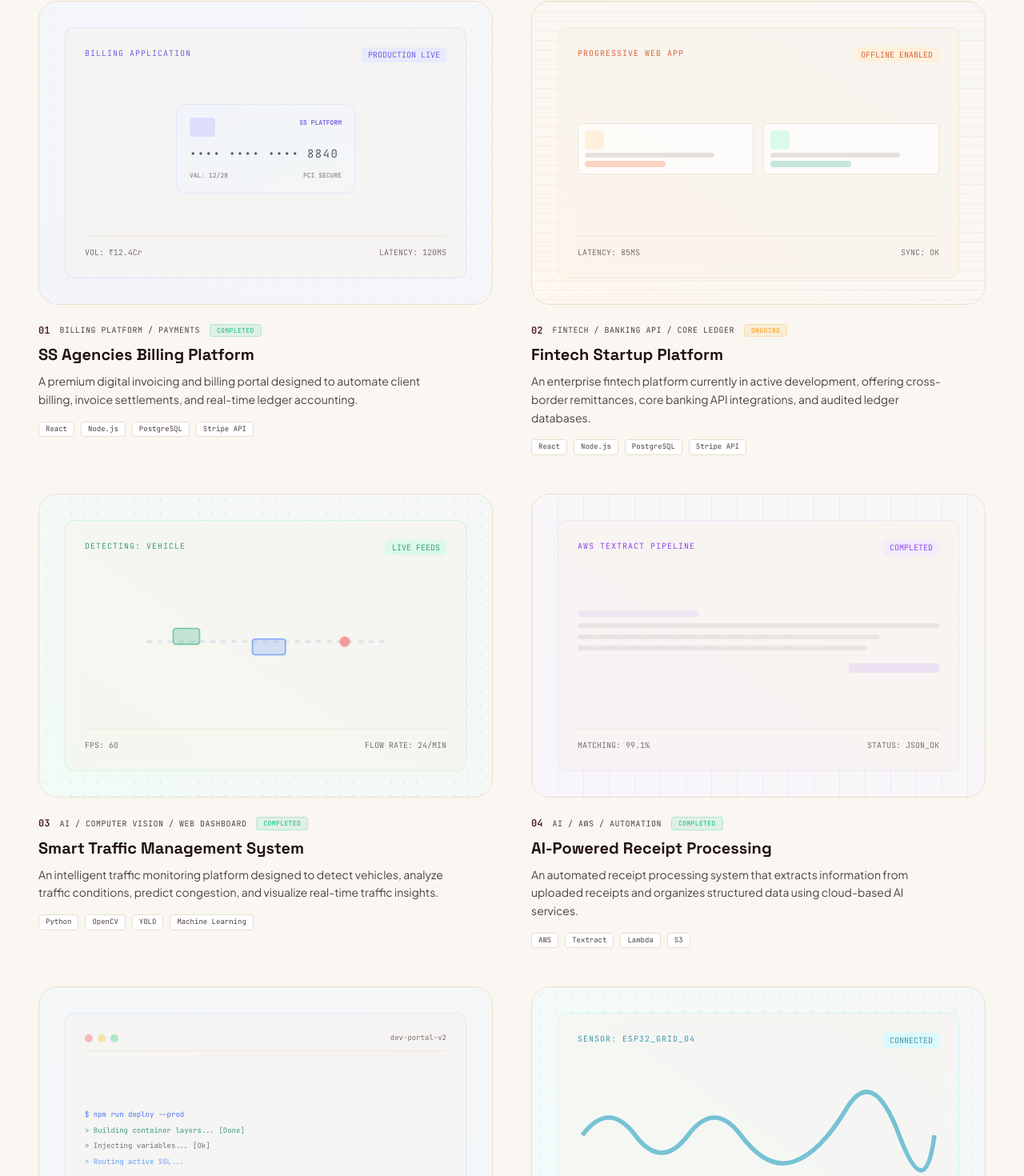
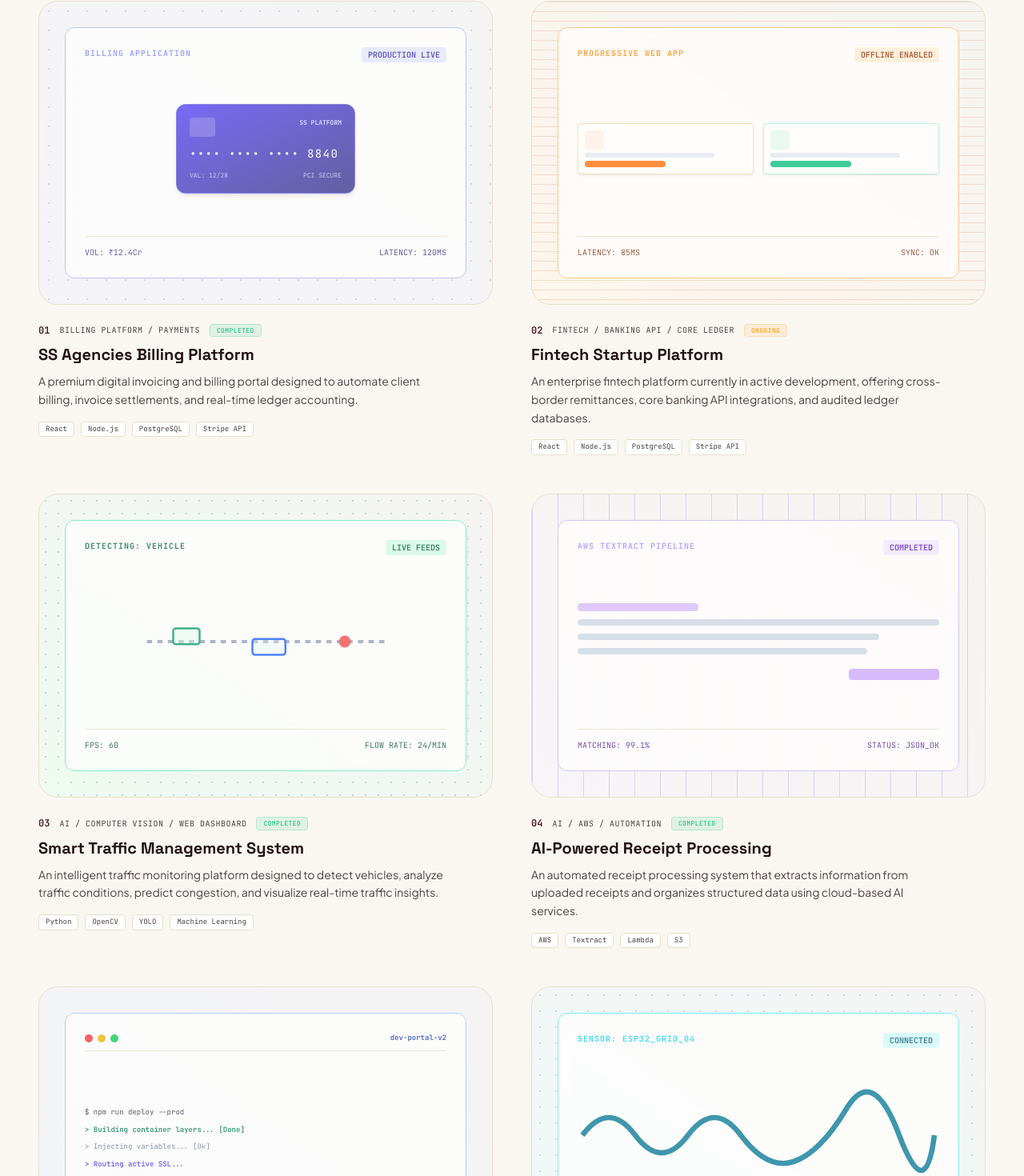
Before and after one commit to kishore-23MIC0100/idev-creative-coders, a React (Vite) app: page /work in a window 1280 px wide. Shown: the part 449-1919 px from the top of the page at 80% size. Built offline with nearby package versions, Linux system fonts and the light colour scheme.

Commit message:
Optimize contrast and visibility of ProjectPreview mockup lines, backgrounds, and grids in light mode

```diff
--- a/src/components/ProjectPreview.tsx
+++ b/src/components/ProjectPreview.tsx
@@ -8,22 +8,22 @@ export const ProjectPreview: React.FC<ProjectPreviewProps> = ({ id }) => {
   switch (id) {
     case "smart-traffic":
       return (
-        <div className="absolute inset-0 bg-gradient-to-tr from-emerald-950/20 to-slate-900/40 [html.light_&]:from-emerald-50/80 [html.light_&]:to-slate-100/80 flex items-center justify-center p-8 overflow-hidden select-none">
+        <div className="absolute inset-0 bg-gradient-to-tr from-emerald-950/20 to-slate-900/40 [html.light_&]:from-emerald-100/40 [html.light_&]:to-slate-200/40 flex items-center justify-center p-8 overflow-hidden select-none">
           {/* Abstract Traffic Grid overlay */}
-          <div className="absolute inset-0 opacity-15 bg-[radial-gradient(#10b981_1px,transparent_1px)] [html.light_&]:bg-[radial-gradient(#059669_1px,transparent_1px)] bg-[size:16px_16px]" />
-          <div className="relative w-full h-full flex flex-col justify-between border border-emerald-500/20 [html.light_&]:border-emerald-200/60 rounded-xl p-6 bg-surface-secondary/40 backdrop-blur-sm">
+          <div className="absolute inset-0 opacity-15 [html.light_&]:opacity-30 bg-[radial-gradient(#10b981_1.5px,transparent_1.5px)] [html.light_&]:bg-[radial-gradient(#047857_1.5px,transparent_1.5px)] bg-[size:16px_16px]" />
+          <div className="relative w-full h-full flex flex-col justify-between border border-emerald-500/20 [html.light_&]:border-emerald-300 rounded-xl p-6 bg-surface-secondary/40 [html.light_&]:bg-white/80 backdrop-blur-sm">
             <div className="flex justify-between items-start">
-              <span className="text-[10px] font-mono tracking-widest text-emerald-400 [html.light_&]:text-emerald-700">DETECTING: VEHICLE</span>
-              <span className="text-[10px] font-mono text-emerald-500 bg-emerald-500/10 [html.light_&]:text-emerald-700 [html.light_&]:bg-emerald-100 px-2 py-0.5 rounded">LIVE FEEDS</span>
+              <span className="text-[10px] font-mono tracking-widest text-emerald-400 [html.light_&]:text-emerald-800 font-bold">DETECTING: VEHICLE</span>
+              <span className="text-[10px] font-mono text-emerald-500 bg-emerald-500/10 [html.light_&]:text-emerald-800 [html.light_&]:bg-emerald-100 px-2 py-0.5 rounded font-bold">LIVE FEEDS</span>
             </div>
             {/* SVG traffic simulation mockup */}
-            <svg viewBox="0 0 200 80" className="w-full h-1/2 opacity-70 my-2">
-              <line x1="10" y1="40" x2="190" y2="40" className="stroke-slate-700 [html.light_&]:stroke-slate-300" strokeWidth="2" strokeDasharray="4 4" />
-              <rect x="30" y="30" width="20" height="12" rx="2" fill="#10b981" fillOpacity="0.4" className="stroke-emerald-500 [html.light_&]:fill-emerald-600 [html.light_&]:stroke-emerald-600" strokeWidth="1" />
-              <rect x="90" y="38" width="25" height="12" rx="2" fill="#3b82f6" fillOpacity="0.3" className="stroke-blue-500 [html.light_&]:fill-blue-600 [html.light_&]:stroke-blue-600" strokeWidth="1" />
-              <circle cx="160" cy="40" r="4" fill="#ef4444" className="animate-pulse [html.light_&]:fill-red-650" />
+            <svg viewBox="0 0 200 80" className="w-full h-1/2 opacity-80 [html.light_&]:opacity-100 my-2">
+              <line x1="10" y1="40" x2="190" y2="40" className="stroke-slate-700 [html.light_&]:stroke-slate-400" strokeWidth="2.5" strokeDasharray="4 4" />
+              <rect x="30" y="30" width="20" height="12" rx="2" fill="#10b981" fillOpacity="0.4" className="stroke-emerald-500 [html.light_&]:fill-emerald-100 [html.light_&]:stroke-emerald-600 [html.light_&]:fill-opacity-90" strokeWidth="1.5" />
+              <rect x="90" y="38" width="25" height="12" rx="2" fill="#3b82f6" fillOpacity="0.3" className="stroke-blue-500 [html.light_&]:fill-blue-100 [html.light_&]:stroke-blue-600 [html.light_&]:fill-opacity-90" strokeWidth="1.5" />
+              <circle cx="160" cy="40" r="4.5" fill="#ef4444" className="animate-pulse [html.light_&]:fill-red-650" />
             </svg>
-            <div className="flex justify-between text-[10px] font-mono text-text-secondary border-t border-border-subtle pt-3">
+            <div className="flex justify-between text-[10px] font-mono text-text-secondary [html.light_&]:text-emerald-900 border-t border-border-subtle pt-3">
               <span>FPS: 60</span>
               <span>FLOW RATE: 24/MIN</span>
             </div>
@@ -32,22 +32,22 @@ export const ProjectPreview: React.FC<ProjectPreviewProps> = ({ id }) => {
       );
     case "receipt-processing":
       return (
-        <div className="absolute inset-0 bg-gradient-to-tr from-violet-950/20 to-neutral-900/40 [html.light_&]:from-violet-50/80 [html.light_&]:to-neutral-100/80 flex items-center justify-center p-8 overflow-hidden select-none">
-          <div className="absolute inset-0 opacity-10 bg-[linear-gradient(to_right,#8b5cf6_1px,transparent_1px)] [html.light_&]:bg-[linear-gradient(to_right,#7c3aed_1px,transparent_1px)] bg-[size:32px_32px]" />
-          <div className="relative w-full h-full flex flex-col justify-between border border-violet-500/20 [html.light_&]:border-violet-200/60 rounded-xl p-6 bg-surface-secondary/40 backdrop-blur-sm">
+        <div className="absolute inset-0 bg-gradient-to-tr from-violet-950/20 to-neutral-900/40 [html.light_&]:from-violet-100/40 [html.light_&]:to-neutral-200/40 flex items-center justify-center p-8 overflow-hidden select-none">
+          <div className="absolute inset-0 opacity-10 [html.light_&]:opacity-25 bg-[linear-gradient(to_right,#8b5cf6_1.5px,transparent_1.5px)] [html.light_&]:bg-[linear-gradient(to_right,#6d28d9_1.5px,transparent_1.5px)] bg-[size:32px_32px]" />
+          <div className="relative w-full h-full flex flex-col justify-between border border-violet-500/20 [html.light_&]:border-violet-300 rounded-xl p-6 bg-surface-secondary/40 [html.light_&]:bg-white/80 backdrop-blur-sm">
             <div className="flex justify-between items-start">
-              <span className="text-[10px] font-mono tracking-widest text-violet-400 [html.light_&]:text-violet-700">AWS TEXTRACT PIPELINE</span>
-              <span className="text-[10px] font-mono text-violet-500 bg-violet-500/10 [html.light_&]:text-violet-700 [html.light_&]:bg-violet-100 px-2 py-0.5 rounded">COMPLETED</span>
+              <span className="text-[10px] font-mono tracking-widest text-violet-400 [html.light_&]:text-violet-850 font-bold">AWS TEXTRACT PIPELINE</span>
+              <span className="text-[10px] font-mono text-violet-500 bg-violet-500/10 [html.light_&]:text-violet-800 [html.light_&]:bg-violet-100 px-2 py-0.5 rounded font-bold">COMPLETED</span>
             </div>
             {/* Receipt schema abstract mock */}
-            <div className="flex flex-col gap-2 my-2 w-full opacity-60">
-              <div className="h-2 bg-violet-500/20 [html.light_&]:bg-violet-600/15 rounded w-1/3" />
-              <div className="h-1.5 bg-text-secondary/20 rounded w-full" />
-              <div className="h-1.5 bg-text-secondary/20 rounded w-5/6" />
-              <div className="h-1.5 bg-text-secondary/20 rounded w-4/5" />
-              <div className="h-3 bg-violet-500/25 [html.light_&]:bg-violet-600/20 rounded w-1/4 self-end mt-2" />
+            <div className="flex flex-col gap-2.5 my-2 w-full opacity-70 [html.light_&]:opacity-100">
+              <div className="h-2.5 bg-violet-500/20 [html.light_&]:bg-violet-600/30 rounded w-1/3" />
+              <div className="h-2 bg-text-secondary/20 [html.light_&]:bg-slate-300 rounded w-full" />
+              <div className="h-2 bg-text-secondary/20 [html.light_&]:bg-slate-300 rounded w-5/6" />
+              <div className="h-2 bg-text-secondary/20 [html.light_&]:bg-slate-300 rounded w-4/5" />
+              <div className="h-3.5 bg-violet-500/25 [html.light_&]:bg-violet-600/40 rounded w-1/4 self-end mt-2" />
             </div>
-            <div className="flex justify-between text-[10px] font-mono text-text-secondary border-t border-border-subtle pt-3">
+            <div className="flex justify-between text-[10px] font-mono text-text-secondary [html.light_&]:text-violet-900 border-t border-border-subtle pt-3">
               <span>MATCHING: 99.1%</span>
               <span>STATUS: JSON_OK</span>
             </div>
@@ -56,23 +56,23 @@ export const ProjectPreview: React.FC<ProjectPreviewProps> = ({ id }) => {
       );
     case "internal-developer-platform":
       return (
-        <div className="absolute inset-0 bg-gradient-to-tr from-blue-950/20 to-slate-900/40 [html.light_&]:from-blue-50/80 [html.light_&]:to-slate-100/80 flex items-center justify-center p-8 overflow-hidden select-none">
-          <div className="relative w-full h-full flex flex-col justify-between border border-blue-500/20 [html.light_&]:border-blue-200/60 rounded-xl p-6 bg-surface-secondary/40 backdrop-blur-sm font-mono text-[9px] text-blue-400 [html.light_&]:text-blue-700">
+        <div className="absolute inset-0 bg-gradient-to-tr from-blue-950/20 to-slate-900/40 [html.light_&]:from-blue-100/40 [html.light_&]:to-slate-200/40 flex items-center justify-center p-8 overflow-hidden select-none">
+          <div className="relative w-full h-full flex flex-col justify-between border border-blue-500/20 [html.light_&]:border-blue-300 rounded-xl p-6 bg-surface-secondary/40 [html.light_&]:bg-white/80 backdrop-blur-sm font-mono text-[9px] text-blue-400 [html.light_&]:text-slate-800">
             <div className="flex justify-between items-center border-b border-border-subtle pb-2">
               <div className="flex gap-1.5">
-                <span className="w-2.5 h-2.5 rounded-full bg-red-500/40" />
-                <span className="w-2.5 h-2.5 rounded-full bg-yellow-500/40" />
-                <span className="w-2.5 h-2.5 rounded-full bg-green-500/40" />
+                <span className="w-2.5 h-2.5 rounded-full bg-red-500/50 [html.light_&]:bg-red-500" />
+                <span className="w-2.5 h-2.5 rounded-full bg-yellow-500/50 [html.light_&]:bg-yellow-500" />
+                <span className="w-2.5 h-2.5 rounded-full bg-green-500/50 [html.light_&]:bg-green-500" />
               </div>
-              <span className="text-text-secondary">dev-portal-v2</span>
+              <span className="text-text-secondary [html.light_&]:text-blue-800 font-bold">dev-portal-v2</span>
             </div>
-            <div className="flex flex-col gap-1.5 my-2">
+            <div className="flex flex-col gap-2 my-2 text-left">
               <span>$ npm run deploy --prod</span>
-              <span className="text-emerald-400 [html.light_&]:text-emerald-700">&gt; Building container layers... [Done]</span>
-              <span className="text-text-secondary">&gt; Injecting variables... [Ok]</span>
-              <span className="text-blue-500 [html.light_&]:text-blue-605">&gt; Routing active SSL...</span>
+              <span className="text-emerald-400 [html.light_&]:text-emerald-700 font-bold">&gt; Building container layers... [Done]</span>
+              <span className="text-text-secondary [html.light_&]:text-slate-500">&gt; Injecting variables... [Ok]</span>
+              <span className="text-blue-500 [html.light_&]:text-indigo-600 font-bold">&gt; Routing active SSL...</span>
             </div>
-            <div className="flex justify-between text-text-secondary border-t border-border-subtle pt-2">
+            <div className="flex justify-between text-text-secondary [html.light_&]:text-blue-900 border-t border-border-subtle pt-2">
               <span>DOCKER STATUS: UP</span>
               <span>CPU: 4.8%</span>
             </div>
@@ -81,18 +81,18 @@ export const ProjectPreview: React.FC<ProjectPreviewProps> = ({ id }) => {
       );
     case "iot-monitoring":
       return (
-        <div className="absolute inset-0 bg-gradient-to-tr from-cyan-950/20 to-slate-900/40 [html.light_&]:from-cyan-50/80 [html.light_&]:to-slate-100/80 flex items-center justify-center p-8 overflow-hidden select-none">
-          <div className="absolute inset-0 opacity-15 bg-[radial-gradient(#06b6d4_1px,transparent_1px)] [html.light_&]:bg-[radial-gradient(#0891b2_1px,transparent_1px)] bg-[size:20px_20px]" />
-          <div className="relative w-full h-full flex flex-col justify-between border border-cyan-500/20 [html.light_&]:border-cyan-200/60 rounded-xl p-6 bg-surface-secondary/40 backdrop-blur-sm">
+        <div className="absolute inset-0 bg-gradient-to-tr from-cyan-950/20 to-slate-900/40 [html.light_&]:from-cyan-100/40 [html.light_&]:to-slate-200/40 flex items-center justify-center p-8 overflow-hidden select-none">
+          <div className="absolute inset-0 opacity-15 [html.light_&]:opacity-30 bg-[radial-gradient(#06b6d4_1.5px,transparent_1.5px)] [html.light_&]:bg-[radial-gradient(#0891b2_1.5px,transparent_1.5px)] bg-[size:20px_20px]" />
+          <div className="relative w-full h-full flex flex-col justify-between border border-cyan-500/20 [html.light_&]:border-cyan-300 rounded-xl p-6 bg-surface-secondary/40 [html.light_&]:bg-white/80 backdrop-blur-sm">
             <div className="flex justify-between items-start">
-              <span className="text-[10px] font-mono tracking-widest text-cyan-400 [html.light_&]:text-cyan-700">SENSOR: ESP32_GRID_04</span>
-              <span className="text-[10px] font-mono text-cyan-500 bg-cyan-500/10 [html.light_&]:text-cyan-700 [html.light_&]:bg-cyan-100 px-2 py-0.5 rounded">CONNECTED</span>
+              <span className="text-[10px] font-mono tracking-widest text-cyan-400 [html.light_&]:text-cyan-850 font-bold">SENSOR: ESP32_GRID_04</span>
+              <span className="text-[10px] font-mono text-cyan-500 bg-cyan-500/10 [html.light_&]:text-cyan-800 [html.light_&]:bg-cyan-100 px-2 py-0.5 rounded font-bold">CONNECTED</span>
             </div>
             {/* Dynamic waveform mock */}
-            <svg viewBox="0 0 200 60" className="w-full h-1/2 opacity-70 my-2">
-              <path d="M 0,30 Q 15,10 30,30 T 60,30 T 90,30 T 120,45 T 150,15 T 180,30 T 200,30" fill="none" stroke="#06b6d4" className="[html.light_&]:stroke-cyan-600" strokeWidth="2.5" />
+            <svg viewBox="0 0 200 60" className="w-full h-1/2 opacity-80 [html.light_&]:opacity-100 my-2">
+              <path d="M 0,30 Q 15,10 30,30 T 60,30 T 90,30 T 120,45 T 150,15 T 180,30 T 200,30" fill="none" stroke="#06b6d4" className="[html.light_&]:stroke-cyan-700" strokeWidth="3" />
             </svg>
-            <div className="flex justify-between text-[10px] font-mono text-text-secondary border-t border-border-subtle pt-3">
+            <div className="flex justify-between text-[10px] font-mono text-text-secondary [html.light_&]:text-cyan-905 border-t border-border-subtle pt-3">
               <span>TEMP: 42.5°C</span>
               <span>VIB: NORMAL</span>
             </div>
@@ -101,26 +101,26 @@ export const ProjectPreview: React.FC<ProjectPreviewProps> = ({ id }) => {
       );
     case "ss-agencies":
       return (
-        <div className="absolute inset-0 bg-gradient-to-tr from-indigo-950/20 to-slate-900/40 [html.light_&]:from-indigo-50/80 [html.light_&]:to-slate-100/80 flex items-center justify-center p-8 overflow-hidden select-none">
-          <div className="absolute inset-0 opacity-10 bg-[radial-gradient(#6366f1_1px,transparent_1px)] [html.light_&]:bg-[radial-gradient(#4f46e5_1px,transparent_1px)] bg-[size:24px_24px]" />
-          <div className="relative w-full h-full flex flex-col justify-between border border-indigo-500/20 [html.light_&]:border-indigo-200/60 rounded-xl p-6 bg-surface-secondary/40 backdrop-blur-sm">
+        <div className="absolute inset-0 bg-gradient-to-tr from-indigo-950/20 to-slate-900/40 [html.light_&]:from-indigo-100/40 [html.light_&]:to-slate-200/40 flex items-center justify-center p-8 overflow-hidden select-none">
+          <div className="absolute inset-0 opacity-10 [html.light_&]:opacity-25 bg-[radial-gradient(#6366f1_1.5px,transparent_1.5px)] [html.light_&]:bg-[radial-gradient(#4338ca_1.5px,transparent_1.5px)] bg-[size:24px_24px]" />
+          <div className="relative w-full h-full flex flex-col justify-between border border-indigo-500/20 [html.light_&]:border-indigo-300 rounded-xl p-6 bg-surface-secondary/40 [html.light_&]:bg-white/80 backdrop-blur-sm">
             <div className="flex justify-between items-start">
-              <span className="text-[10px] font-mono tracking-widest text-indigo-400 [html.light_&]:text-indigo-700">BILLING APPLICATION</span>
-              <span className="text-[10px] font-mono text-indigo-500 bg-indigo-500/10 [html.light_&]:text-indigo-700 [html.light_&]:bg-indigo-100 px-2 py-0.5 rounded">PRODUCTION LIVE</span>
+              <span className="text-[10px] font-mono tracking-widest text-indigo-400 [html.light_&]:text-indigo-850 font-bold">BILLING APPLICATION</span>
+              <span className="text-[10px] font-mono text-indigo-500 bg-indigo-500/10 [html.light_&]:text-indigo-800 [html.light_&]:bg-indigo-100 px-2 py-0.5 rounded font-bold">PRODUCTION LIVE</span>
             </div>
             {/* Abstract Payment Card representation */}
-            <div className="w-56 h-28 border border-indigo-500/30 [html.light_&]:border-indigo-200/60 rounded-xl p-4 self-center bg-gradient-to-br from-indigo-900/20 to-slate-900/40 [html.light_&]:from-indigo-50/80 [html.light_&]:to-slate-100/80 backdrop-blur flex flex-col justify-between text-left">
+            <div className="w-56 h-28 border border-indigo-500/30 [html.light_&]:border-indigo-400/50 rounded-xl p-4 self-center bg-gradient-to-br from-indigo-900/20 to-slate-900/40 [html.light_&]:from-indigo-600 [html.light_&]:to-indigo-900 backdrop-blur flex flex-col justify-between text-left shadow-md">
               <div className="flex justify-between items-start">
-                <div className="w-8 h-6 bg-indigo-500/20 rounded" />
-                <span className="text-[8px] font-mono text-indigo-400 [html.light_&]:text-indigo-700 font-bold">SS PLATFORM</span>
+                <div className="w-8 h-6 bg-indigo-500/20 [html.light_&]:bg-white/20 rounded" />
+                <span className="text-[8px] font-mono text-indigo-400 [html.light_&]:text-indigo-200 font-bold">SS PLATFORM</span>
               </div>
-              <div className="text-sm font-mono tracking-[0.1em] text-white [html.light_&]:text-slate-800">•••• •••• •••• 8840</div>
-              <div className="flex justify-between text-[8px] font-mono text-text-secondary">
+              <div className="text-sm font-mono tracking-[0.1em] text-white">•••• •••• •••• 8840</div>
+              <div className="flex justify-between text-[8px] font-mono text-text-secondary [html.light_&]:text-indigo-200/85">
                 <span>VAL: 12/28</span>
                 <span>PCI SECURE</span>
               </div>
             </div>
-            <div className="flex justify-between text-[10px] font-mono text-text-secondary border-t border-border-subtle pt-3">
+            <div className="flex justify-between text-[10px] font-mono text-text-secondary [html.light_&]:text-indigo-900 border-t border-border-subtle pt-3">
               <span>VOL: ₹12.4Cr</span>
               <span>LATENCY: 120MS</span>
             </div>
@@ -130,27 +130,27 @@ export const ProjectPreview: React.FC<ProjectPreviewProps> = ({ id }) => {
     case "direct-market-access":
     default:
       return (
-        <div className="absolute inset-0 bg-gradient-to-tr from-orange-950/20 to-neutral-900/40 [html.light_&]:from-orange-50/80 [html.light_&]:to-neutral-100/80 flex items-center justify-center p-8 overflow-hidden select-none">
-          <div className="absolute inset-0 opacity-10 bg-[linear-gradient(to_bottom,#f97316_1px,transparent_1px)] [html.light_&]:bg-[linear-gradient(to_bottom,#ea580c_1px,transparent_1px)] bg-[size:100%_12px]" />
-          <div className="relative w-full h-full flex flex-col justify-between border border-orange-500/20 [html.light_&]:border-orange-200/60 rounded-xl p-6 bg-surface-secondary/40 backdrop-blur-sm">
+        <div className="absolute inset-0 bg-gradient-to-tr from-orange-950/20 to-neutral-900/40 [html.light_&]:from-orange-100/40 [html.light_&]:to-neutral-200/40 flex items-center justify-center p-8 overflow-hidden select-none">
+          <div className="absolute inset-0 opacity-10 [html.light_&]:opacity-20 bg-[linear-gradient(to_bottom,#f97316_1.5px,transparent_1.5px)] [html.light_&]:bg-[linear-gradient(to_bottom,#c2410c_1.5px,transparent_1.5px)] bg-[size:100%_12px]" />
+          <div className="relative w-full h-full flex flex-col justify-between border border-orange-500/20 [html.light_&]:border-orange-300 rounded-xl p-6 bg-surface-secondary/40 [html.light_&]:bg-white/80 backdrop-blur-sm">
             <div className="flex justify-between items-start">
-              <span className="text-[10px] font-mono tracking-widest text-orange-400 [html.light_&]:text-orange-700">PROGRESSIVE WEB APP</span>
-              <span className="text-[10px] font-mono text-orange-500 bg-orange-500/10 [html.light_&]:text-orange-700 [html.light_&]:bg-orange-100 px-2 py-0.5 rounded">OFFLINE ENABLED</span>
+              <span className="text-[10px] font-mono tracking-widest text-orange-400 [html.light_&]:text-orange-850 font-bold">PROGRESSIVE WEB APP</span>
+              <span className="text-[10px] font-mono text-orange-500 bg-orange-500/10 [html.light_&]:text-orange-800 [html.light_&]:bg-orange-100 px-2 py-0.5 rounded font-bold">OFFLINE ENABLED</span>
             </div>
             {/* Agriculture market layout abstract */}
             <div className="grid grid-cols-2 gap-3 my-2 w-full">
-              <div className="border border-border-subtle p-2 rounded flex flex-col gap-1 bg-background/50 [html.light_&]:bg-surface/80">
-                <div className="w-6 h-6 rounded bg-orange-500/20 [html.light_&]:bg-orange-100" />
-                <div className="h-1.5 bg-text-secondary/20 rounded w-4/5" />
-                <div className="h-2 bg-orange-500/30 [html.light_&]:bg-orange-600/30 rounded w-1/2" />
+              <div className="border border-border-subtle [html.light_&]:border-orange-200 p-2 rounded flex flex-col gap-1 bg-background/50 [html.light_&]:bg-white shadow-sm">
+                <div className="w-6 h-6 rounded bg-orange-500/20 [html.light_&]:bg-orange-500/10" />
+                <div className="h-1.5 bg-text-secondary/20 [html.light_&]:bg-slate-200 rounded w-4/5" />
+                <div className="h-2 bg-orange-500/30 [html.light_&]:bg-orange-500 rounded w-1/2" />
               </div>
-              <div className="border border-border-subtle p-2 rounded flex flex-col gap-1 bg-background/50 [html.light_&]:bg-surface/80">
-                <div className="w-6 h-6 rounded bg-emerald-500/20 [html.light_&]:bg-emerald-100" />
-                <div className="h-1.5 bg-text-secondary/20 rounded w-4/5" />
-                <div className="h-2 bg-emerald-500/30 [html.light_&]:bg-emerald-600/30 rounded w-1/2" />
+              <div className="border border-border-subtle [html.light_&]:border-emerald-200 p-2 rounded flex flex-col gap-1 bg-background/50 [html.light_&]:bg-white shadow-sm">
+                <div className="w-6 h-6 rounded bg-emerald-500/20 [html.light_&]:bg-emerald-500/10" />
+                <div className="h-1.5 bg-text-secondary/20 [html.light_&]:bg-slate-200 rounded w-4/5" />
+                <div className="h-2 bg-emerald-500/30 [html.light_&]:bg-emerald-500 rounded w-1/2" />
               </div>
             </div>
-            <div className="flex justify-between text-[10px] font-mono text-text-secondary border-t border-border-subtle pt-3">
+            <div className="flex justify-between text-[10px] font-mono text-text-secondary [html.light_&]:text-orange-900 border-t border-border-subtle pt-3">
               <span>LATENCY: 85MS</span>
               <span>SYNC: OK</span>
             </div>
```
